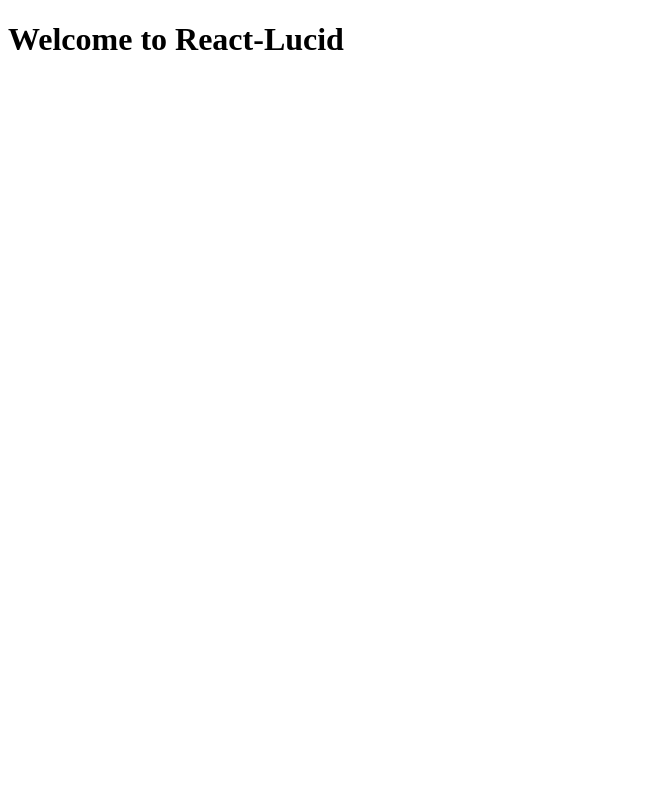
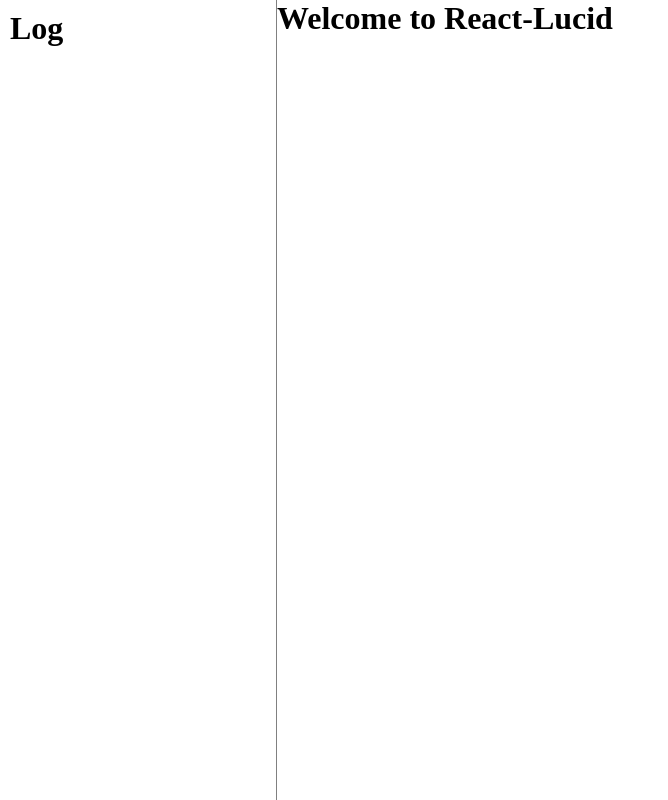
Before and after one commit to Gossamer-React/Lucid, a React app: page / in a window 1280 px wide. Shown: the whole page, without its empty margins (0-668 px from the left). Built offline with nearby package versions, Linux system fonts and the light colour scheme; the HTML template or start-up script is replaced by a standard one.

Commit message:
creating Log container and adding styles to our devtools

```diff
--- /dev/null
+++ b/public/app.css
@@ -0,0 +1,7 @@
+*{
+  margin: 0px;
+}
+#app-container{
+  display: flex;
+  height: 100vh;
+}
--- /dev/null
+++ b/public/log-container.css
@@ -0,0 +1,5 @@
+#log-container{
+  border-right: 1px solid gray;
+  padding: 10px;
+  width: 20%;
+}
--- a/src/App.jsx
+++ b/src/App.jsx
@@ -1,8 +1,11 @@
 import React, { Component } from 'react';
+import LogContainer from './containers/LogContainer.jsx';
+import styles from './../public/app.css';
 
 const App = () => {
     return (
-        <div>
+        <div id="app-container">
+            <LogContainer />
             <h1>Welcome to React-Lucid</h1>
         </div>
     )
--- /dev/null
+++ b/src/containers/LogContainer.jsx
@@ -0,0 +1,18 @@
+import React, { Component } from 'react';
+import styles from '../../public/log-container.css';
+
+class LogContainer extends Component {
+  constructor(props){
+    super(props);
+  }
+
+  render(){
+    return (
+      <div id="log-container">
+        <h1>Log</h1>
+      </div>
+    )
+  }
+}
+
+export default LogContainer;
```
Also changed, not shown: src/containers/Log.jsx (added), 1 other file (tests, documents, lock files or other folders).
